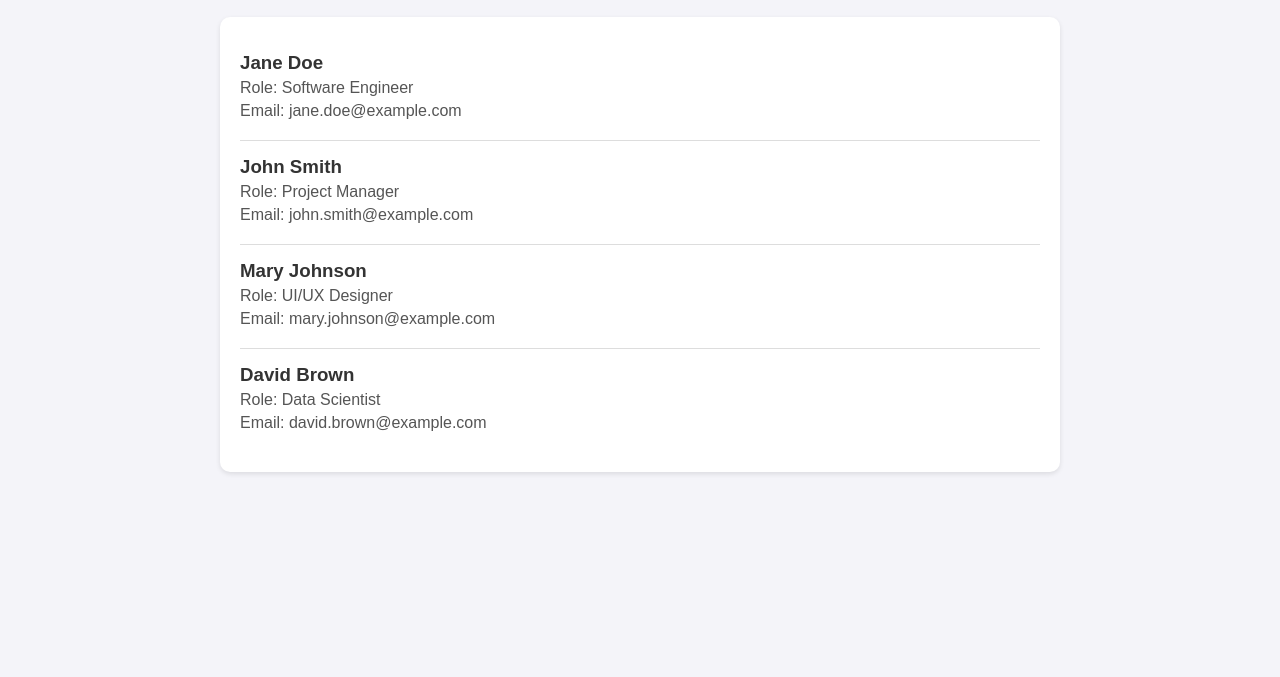
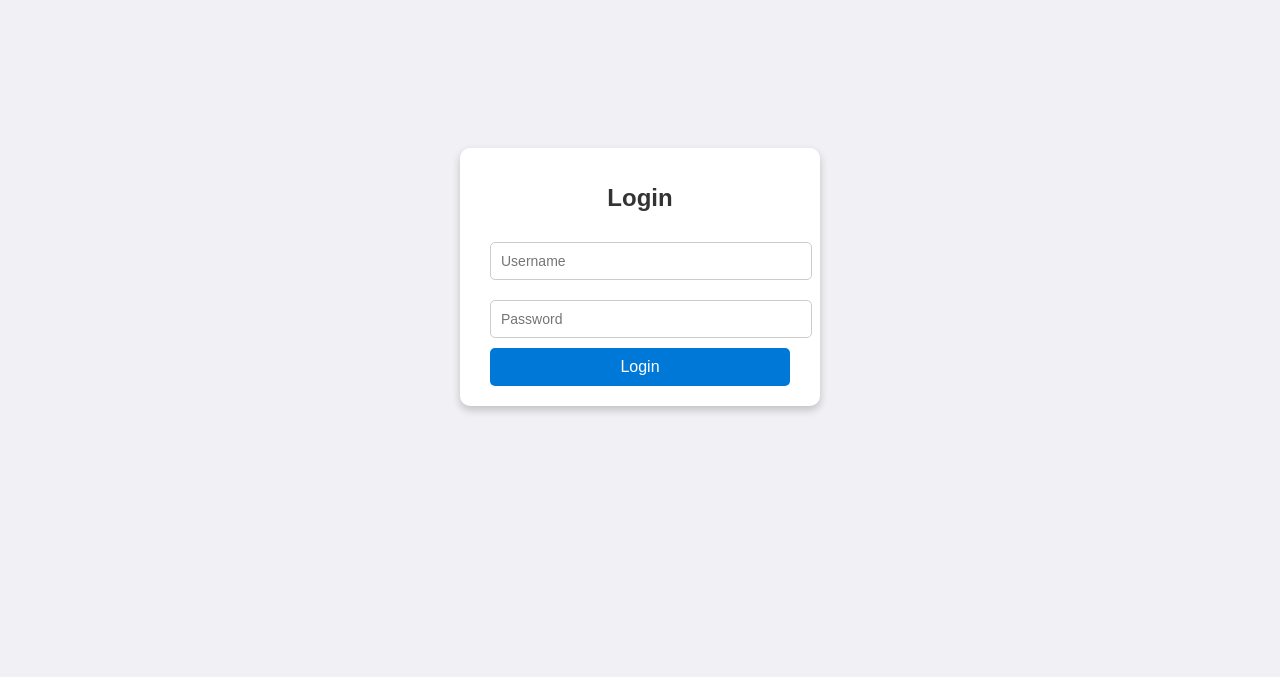
Before and after one commit to thino036/Website, a plain HTML site: page index.html in a window 1280 px wide. Shown: the part 123-800 px from the top of the page. Drawn offline with Linux system fonts and the light colour scheme.

Commit message:
Update index.html

```diff
--- a/index.html
+++ b/index.html
@@ -3,70 +3,61 @@
 <head>
     <meta charset="UTF-8">
     <meta name="viewport" content="width=device-width, initial-scale=1.0">
-    <title>Employee Directory</title>
+    <title>Login Page</title>
     <style>
         body {
             font-family: Arial, sans-serif;
+            background-color: #f0f0f5;
+            display: flex;
+            justify-content: center;
+            align-items: center;
+            height: 100vh;
             margin: 0;
-            padding: 0;
-            background-color: #f4f4f9;
         }
-        header {
+        .login-container {
+            background: white;
+            padding: 20px 30px;
+            border-radius: 10px;
+            box-shadow: 0 4px 8px rgba(0, 0, 0, 0.2);
+            text-align: center;
+            width: 300px;
+        }
+        .login-container h1 {
+            margin-bottom: 20px;
+            font-size: 24px;
+            color: #333;
+        }
+        .login-container input {
+            width: 100%;
+            padding: 10px;
+            margin: 10px 0;
+            border: 1px solid #ccc;
+            border-radius: 5px;
+            font-size: 14px;
+        }
+        .login-container button {
+            width: 100%;
+            padding: 10px;
             background-color: #0078d7;
             color: white;
-            padding: 20px 10px;
-            text-align: center;
+            border: none;
+            border-radius: 5px;
+            font-size: 16px;
+            cursor: pointer;
         }
-        .container {
-            max-width: 800px;
-            margin: 20px auto;
-            padding: 20px;
-            background: white;
-            border-radius: 10px;
-            box-shadow: 0 2px 5px rgba(0, 0, 0, 0.1);
-        }
-        .employee {
-            border-bottom: 1px solid #ddd;
-            padding: 15px 0;
-        }
-        .employee:last-child {
-            border-bottom: none;
-        }
-        .employee h3 {
-            margin: 0;
-            color: #333;
-        }
-        .employee p {
-            margin: 5px 0;
-            color: #555;
+        .login-container button:hover {
+            background-color: #005bb5;
         }
     </style>
 </head>
 <body>
-    <header>
-        <h1>Employee Directory</h1>
-    </header>
-    <div class="container">
-        <div class="employee">
-            <h3>Jane Doe</h3>
-            <p>Role: Software Engineer</p>
-            <p>Email: jane.doe@example.com</p>
-        </div>
-        <div class="employee">
-            <h3>John Smith</h3>
-            <p>Role: Project Manager</p>
-            <p>Email: john.smith@example.com</p>
-        </div>
-        <div class="employee">
-            <h3>Mary Johnson</h3>
-            <p>Role: UI/UX Designer</p>
-            <p>Email: mary.johnson@example.com</p>
-        </div>
-        <div class="employee">
-            <h3>David Brown</h3>
-            <p>Role: Data Scientist</p>
-            <p>Email: david.brown@example.com</p>
-        </div>
+    <div class="login-container">
+        <h1>Login</h1>
+        <form>
+            <input type="text" placeholder="Username" required>
+            <input type="password" placeholder="Password" required>
+            <button type="submit">Login</button>
+        </form>
     </div>
 </body>
 </html>
```
